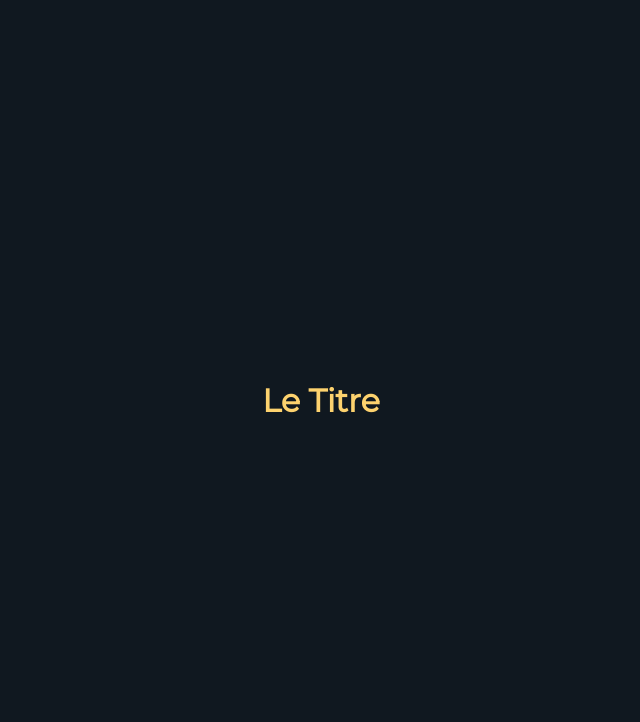
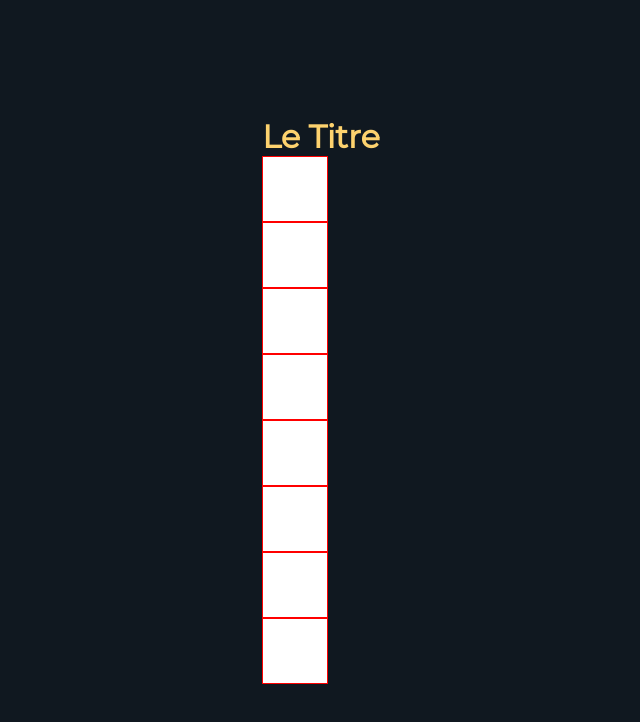
Before and after one commit to christophe-ruiz/IUT-M4103C-TD1, a plain HTML site: page index.html in a window 1280 px wide. Shown: the whole page, without its empty margins (319-959 px from the left). Drawn offline with Linux system fonts and the light colour scheme.

Commit message:
debut damier

```diff
--- a/index.html
+++ b/index.html
@@ -4,10 +4,10 @@
     <meta charset="utf-8">
     <title>TD</title>
     <link rel="stylesheet" href="style.css">
+    <script src="jquery-3.4.1.min.js"></script>
     <script src="script.js"></script>
-    <script src="jquery-3.4.1.min.js"></script>
 </head>
 <body>
-    <h1>Le Titre</h1>
+    <h1 id="titre">Le Titre</h1>
 </body>
 </html>
--- a/script.js
+++ b/script.js
@@ -1 +1,23 @@
-console.log('test');
+(function () {
+    $(document).ready(function () {
+        /*
+        console.log('DEBUT');
+        for (let i = 0; i < 10; ++i) {
+            $("#element").fadeOut(1000,
+                function () {
+                    console.log('out fini')
+                });
+            $("#element").fadeIn(1000,
+                function () {
+                    console.log('in fini')
+                });
+        }
+        console.log('FIN');
+        */
+
+        for (let i = 0; i < 8; ++i) {
+            let bloc = $("<div>&nbsp;</div>").css({'width':'5vw', 'height':'5vw', 'background':'white', 'border':'solid 1px red'});
+            $('#titre').append(bloc);
+        }
+    });
+})();
--- a/style.css
+++ b/style.css
@@ -4,6 +4,7 @@ body {
     justify-content: center;
     align-items: center;
     display: flex;
+    flex-direction: column;
     background: #101820;
     height: 100vh;
     width: 100%;
@@ -12,6 +13,6 @@ body {
     font-family: 'Montserrat', sans-serif;
 }
 
-h1 {
+h1, p {
     color: #FDD26E;
 }
```
